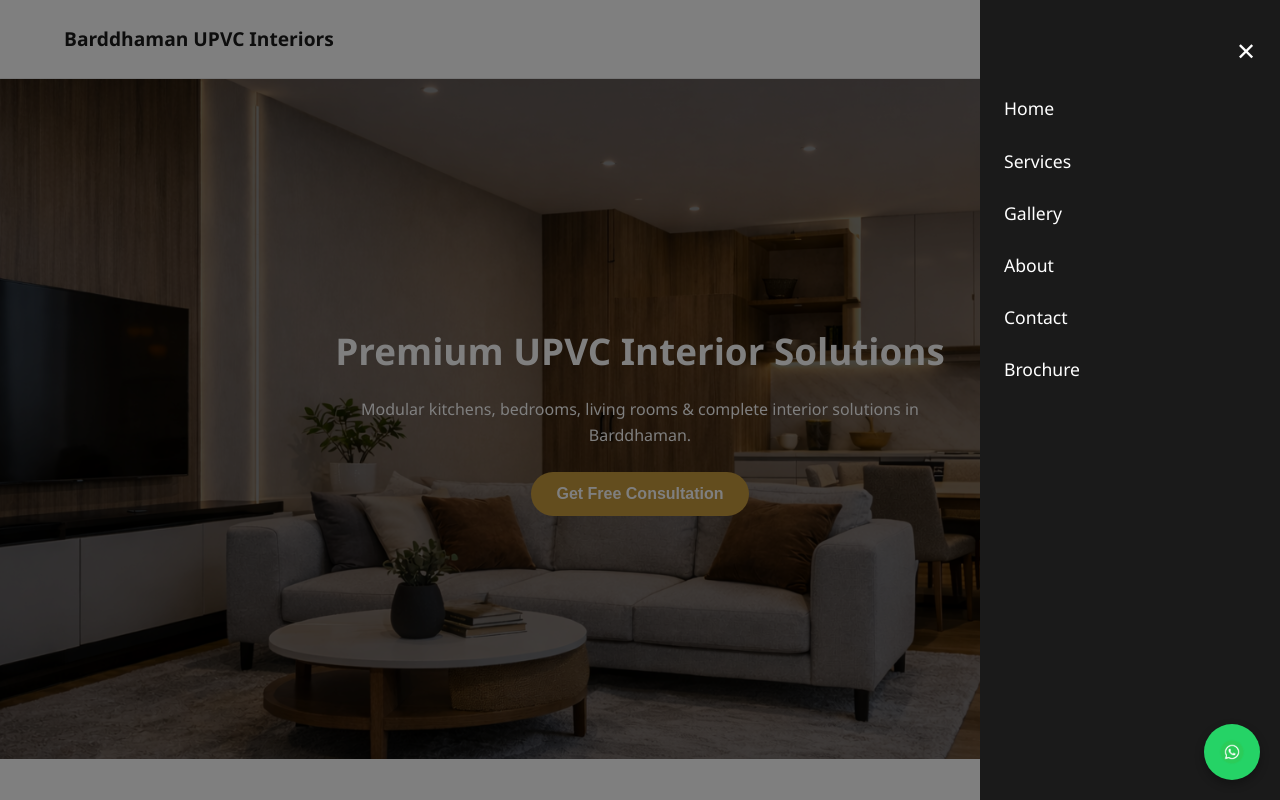
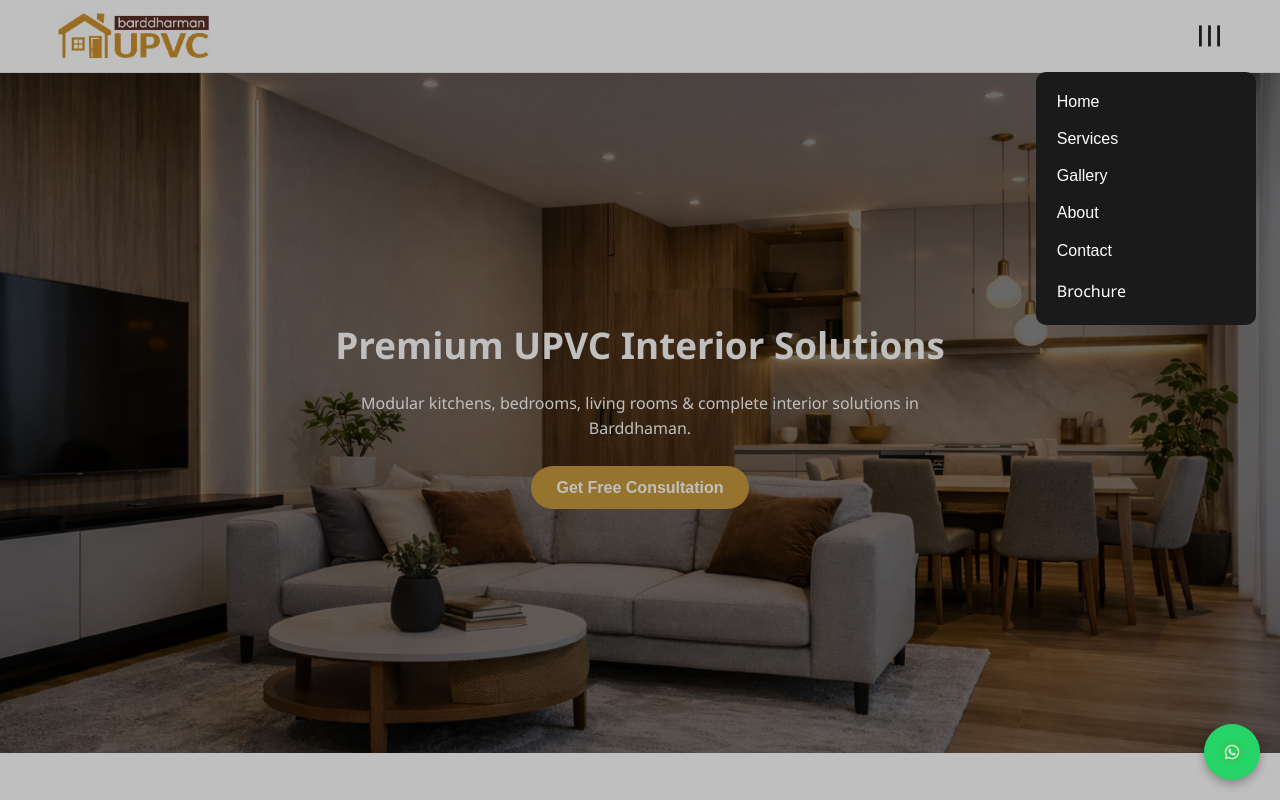
Before and after one commit to hritam03/barddhaman-upvc-interiors, a React (Vite) app: page / in a window 1280 px wide. Both pictures are taken after a click on the element "Toggle menu". Shown: the top 800 px of the page. Built offline with nearby package versions, Linux system fonts and the light colour scheme.

Commit message:
WIP: Changed the Navbar and MenuBar

```diff
--- a/src/components/Header.jsx
+++ b/src/components/Header.jsx
@@ -1,51 +1,59 @@
 import { useState } from "react";
+import logo from "../assets/bupvc.jpg"
 
 function Header() {
   const [menuOpen, setMenuOpen] = useState(false);
+
+  const handleScroll = (id) => {
+    const el = document.getElementById(id);
+    if (el) {
+      el.scrollIntoView({ behavior: "smooth" });
+    }
+  };
 
   return (
     <>
       {/* HEADER */}
       <header className="header">
         <nav className="navbar">
-          <h1 className="logo">Barddhaman UPVC Interiors</h1>
+          <div className="logo" onClick={() => handleScroll("home")} style={{cursor: "pointer"}}>
+            <img src={logo} alt="Barddhaman UPVC Interiors Logo" />
+          </div>
 
+          {/* HAMBURGER */}
           <div
-            className="hamburger"
-            onClick={() => setMenuOpen(true)}
-            aria-label="Open menu"
+            className={`hamburger ${menuOpen ? "active" : ""}`}
+            onClick={() => setMenuOpen(!menuOpen)}
+            aria-label="Toggle menu"
           >
             ☰
           </div>
         </nav>
       </header>
 
-      {/* SIDEBAR MENU */}
-      <div className={`mobile-menu ${menuOpen ? "open" : ""}`}>
-        <span
-          className="close-btn"
-          onClick={() => setMenuOpen(false)}
-          aria-label="Close menu"
+      {/* DROPDOWN MENU */}
+      <div className={`dropdown-menu ${menuOpen ? "open" : ""}`}>
+        <button onClick={() => handleScroll("home")}>Home</button>
+        <button onClick={() => handleScroll("services")}>Services</button>
+        <button onClick={() => handleScroll("gallery")}>Gallery</button>
+        <button onClick={() => handleScroll("about")}>About</button>
+        <button onClick={() => handleScroll("contact")}>Contact</button>
+
+        <a
+          href="/brochure.pdf"
+          target="_blank"
+          rel="noopener noreferrer"
         >
-          ✕
-        </span>
-
-        <a href="#home" onClick={() => setMenuOpen(false)}>Home</a>
-        <a href="#services" onClick={() => setMenuOpen(false)}>Services</a>
-        <a href="#gallery" onClick={() => setMenuOpen(false)}>Gallery</a>
-        <a href="#about" onClick={() => setMenuOpen(false)}>About</a>
-        <a href="#contact" onClick={() => setMenuOpen(false)}>Contact</a>
-        <a href="/brochure.pdf" target="_blank" rel="noopener noreferrer">
           Brochure
         </a>
       </div>
 
-      {/* ✅ OVERLAY (ADD THIS HERE) */}
+      {/* LIGHT OVERLAY */}
       {menuOpen && (
         <div
-          className="overlay"
+          className="light-overlay"
           onClick={() => setMenuOpen(false)}
-        ></div>
+        />
       )}
     </>
   );
--- a/src/components/Hero.jsx
+++ b/src/components/Hero.jsx
@@ -8,7 +8,7 @@ function Hero() {
   return (
     <>
       {/* HERO SECTION (UNCHANGED VISUALLY) */}
-      <section className="hero">
+      <section className="hero" id="home">
         <img src={heroImage} alt="Modern UPVC Interior Design" />
 
         <div className="hero-content">
--- a/src/styles/main.css
+++ b/src/styles/main.css
@@ -35,7 +35,7 @@ ul {
 }
 
 /* =========================
-   HEADER / NAVBAR
+   HEADER
 ========================= */
 
 .header {
@@ -49,69 +49,100 @@ ul {
 .navbar {
   max-width: 1200px;
   margin: auto;
-  padding: 1rem 1.5rem;
-
+  padding: 0.8rem 1.1rem;
   display: flex;
   align-items: center;
   justify-content: space-between;
 }
 
-.logo {
-  font-size: 1.2rem;
-  font-weight: 700;
-  color: #1a1a1a;
+/* LOGO STYLING */
+.logo img {
+  height: 45px;        /* ✅ perfect size */
+  width: auto;
+  display: block;
 }
 
+/* =========================
+   HAMBURGER
+========================= */
 
-.nav-links a:hover {
-  color: #c89b3c;
-}
-/* HAMBURGER ICON (ALL SCREENS) */
 .hamburger {
   font-size: 1.8rem;
   cursor: pointer;
-  user-select: none;
+  transition: transform 0.3s ease;
 }
 
-/* SIDEBAR MENU */
-.mobile-menu {
-  position: fixed;
-  top: 0;
-  right: -100%;
-  width: 300px;
-  max-width: 80%;
-  height: 100vh;
+.hamburger.active {
+  transform: rotate(90deg);
+}
+
+/* =========================
+   DROPDOWN MENU
+========================= */
+
+.dropdown-menu {
+  position: fixed; /* 🔥 IMPORTANT FIX */
+
+  top: 72px;
+  right: 1.5rem;
+
   background: #1a1a1a;
-  color: white;
+  border-radius: 10px;
+  min-width: 220px;
 
-  padding: 2rem 1.5rem;
   display: flex;
   flex-direction: column;
-  gap: 1.5rem;
+  gap: 0.6rem;
+  padding: 1rem;
 
-  transition: right 0.3s ease;
+  opacity: 0;
+  transform: translateY(-10px) scale(0.98);
+  pointer-events: none;
+
+  transition: all 0.25s ease;
   z-index: 2000;
-}
-.mobile-menu.open {
-  right: 0;
+  will-change: transform, opacity;
 }
 
-.mobile-menu a {
-  color: white;
-  font-size: 1.1rem;
+.dropdown-menu.open {
+  opacity: 1;
+  transform: translateY(0) scale(1);
+  pointer-events: auto;
 }
 
-.close-btn {
-  font-size: 1.5rem;
+.dropdown-menu button,
+.dropdown-menu a {
+  background: none;
+  border: none;
+  color: #ffffff;
+  font-size: 1rem;
+  text-align: left;
   cursor: pointer;
-  align-self: flex-end;
+  padding: 0.3rem;
 }
 
-.overlay {
+.dropdown-menu button:hover,
+.dropdown-menu a:hover {
+  color: #c89b3c;
+}
+
+/* =========================
+   LIGHT OVERLAY
+========================= */
+
+.light-overlay {
   position: fixed;
   inset: 0;
-  background: rgba(0, 0, 0, 0.5);
+  background: rgba(0, 0, 0, 0.25);
   z-index: 1500;
+}
+
+/* =========================
+   SCROLL OFFSET
+========================= */
+
+section {
+  scroll-margin-top: 90px;
 }
 
 
@@ -450,6 +481,13 @@ ul {
 }
 
 @media (max-width: 768px) {
+  .logo img {
+    height: 36px;
+  }
+}
+
+
+@media (max-width: 768px) {
   .nav-links {
     display: none;
   }
```
Also changed, not shown: src/assets/bupvc.jpg (added).
